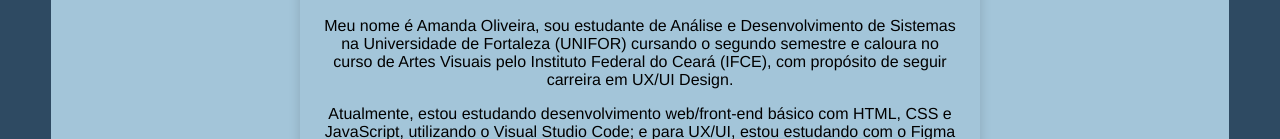
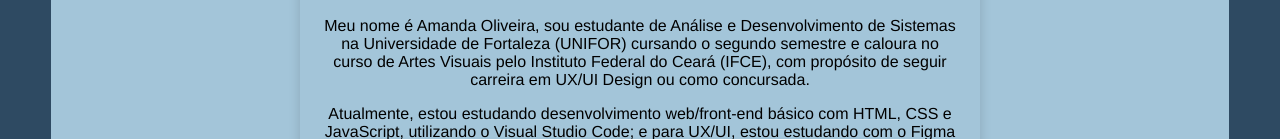
Before and after one commit to amandaolivip/amandaolivip.github.io, a plain HTML site: page sobre.html in a window 1280 px wide. Shown: the part 571-710 px from the top of the page. Drawn offline with Linux system fonts and the light colour scheme.

Commit message:
Add files via upload

```diff
--- a/sobre.html
+++ b/sobre.html
@@ -23,7 +23,7 @@
       <div class="item">
       <h1>Sobre Mim</h1>
       <img src="https://media1.tenor.com/m/quCXH5D5PtIAAAAd/anime-frieren.gif"alt="Frieren" class="frieren-gifs">
-      <p>Meu nome é Amanda Oliveira, sou estudante de Análise e Desenvolvimento de Sistemas na Universidade de Fortaleza (UNIFOR) cursando o segundo semestre e caloura no curso de Artes Visuais pelo Instituto Federal do Ceará (IFCE), com propósito de seguir carreira em UX/UI Design.</p>
+      <p>Meu nome é Amanda Oliveira, sou estudante de Análise e Desenvolvimento de Sistemas na Universidade de Fortaleza (UNIFOR) cursando o segundo semestre e caloura no curso de Artes Visuais pelo Instituto Federal do Ceará (IFCE), com propósito de seguir carreira em UX/UI Design ou como concursada.</p>
       <p>Atualmente, estou estudando desenvolvimento web/front-end básico com HTML, CSS e JavaScript, utilizando o Visual Studio Code; e para UX/UI, estou estudando com o Figma para criação de interfaces. Até o momento, esse site me ajudou com desenvolvimento prático com HTML, CSS e até mesmo UX/UI: através das cores utilizadas, tamanho das letras, navegação simplificada, layout responsivo para desktop e mobile e muito mais.</p>
       <p>No momento, possuo experiência autônoma como vendedora na plataforma Shopee, com iniciativa para desapegos de mangás (histórias em quadrinhos japonesas) e livros. Esse serviço me proporcionou conhecimento e experiência prática com e-commerce, marketing digital, gestão de vendas e atendimento ao cliente.</p>
       <p>Eu sempre tive interesse por design, arte e pela tecnologia. Portanto, tenho interesse em aprender a criar interfaces bonitas, funcionais e responsivas. Através desse site, eu irei mostrar as minhas aprendizagens!</p>
```
